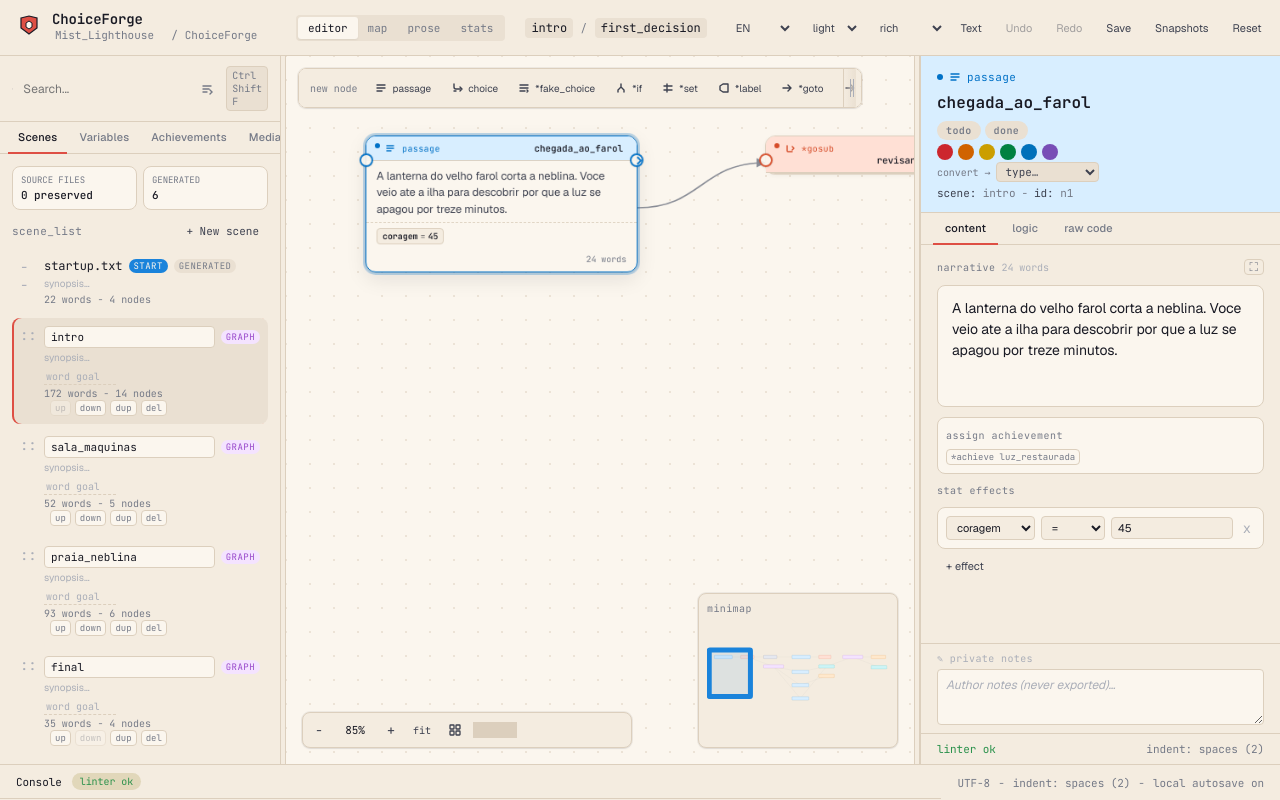
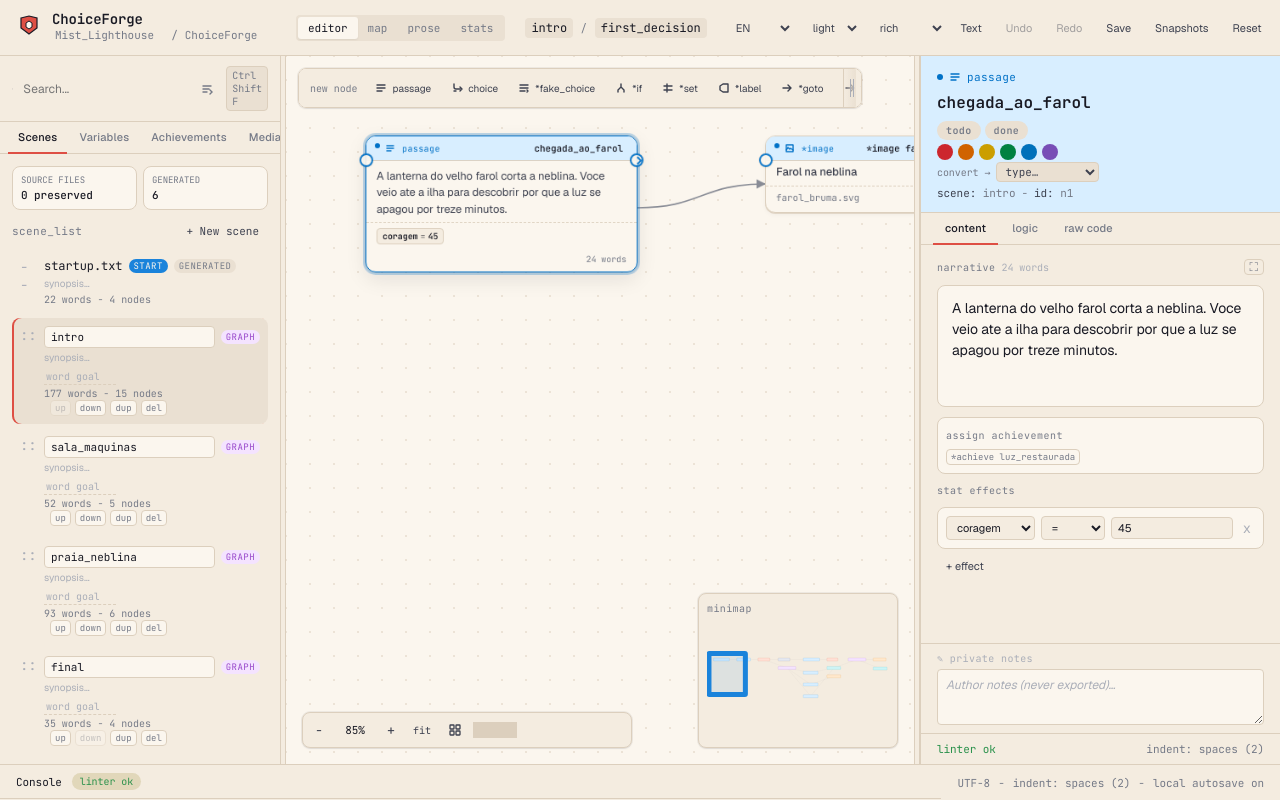
Before and after one commit to viniman27/ChoiceForge, a React (Vite) app: page / in a window 1280 px wide. Shown: the top 800 px of the page. Built offline with nearby package versions, Linux system fonts and the light colour scheme.

Commit message:
Inject project assets into CS runtime iframe via MutationObserver

```diff
--- a/src/components/OfficialPlayView.tsx
+++ b/src/components/OfficialPlayView.tsx
@@ -86,10 +86,22 @@ window.allScenes=${safeJson(allScenes)};
 })();`;
 }
 
+function buildAssetPatcherJs(project: ChoiceForgeProject): string {
+  const map: Record<string, string> = {};
+  for (const a of project.assets) {
+    if (a.fileName && a.dataUrl && (a.kind === "image" || a.kind === "audio")) {
+      map[a.fileName] = a.dataUrl;
+    }
+  }
+  if (!Object.keys(map).length) return "";
+  return `(function(){var m=${safeJson(map)};function p(n){if(!n||n.nodeType!==1)return;var t=n.tagName;if(t==='IMG'||t==='AUDIO'||t==='SOURCE'){var s=n.getAttribute('src')||'';var k=s.split('/').pop()||s;if(m[k])n.src=m[k];}n.childNodes.forEach(p);}new MutationObserver(function(ms){ms.forEach(function(mu){mu.addedNodes.forEach(p);if(mu.type==='attributes'&&mu.target)p(mu.target);});}).observe(document.documentElement,{childList:true,subtree:true,attributes:true,attributeFilter:['src']});p(document.documentElement);})();`;
+}
+
 function buildSrcdoc(project: ChoiceForgeProject, forcedScene: string): string {
   const base = window.location.origin;
   const play = `${base}/play`;
   const initJs = buildInitJs(project, forcedScene);
+  const patcherJs = buildAssetPatcherJs(project);
   return `<!DOCTYPE html>
 <html>
 <head>
@@ -104,7 +116,7 @@ function buildSrcdoc(project: ChoiceForgeProject, forcedScene: string): string {
 <script src="${play}/ui.js"></script>
 <script src="${play}/scene.js"></script>
 <script src="${play}/navigator.js"></script>
-<script>${initJs}</script>
+<script>${initJs}</script>${patcherJs ? `\n<script>${patcherJs}</script>` : ""}
 <link rel="stylesheet" href="${play}/alertify.css">
 <script>window.storeName=null;var rootDir="${base}/";</script>
 </head>
--- a/src/data/sampleProject.ts
+++ b/src/data/sampleProject.ts
@@ -15,7 +15,7 @@ const intro: SceneGraph = {
     {
       id: "n2",
       type: "choice",
-      x: 560,
+      x: 880,
       y: 210,
       w: 360,
       title: "primeira_investigacao",
@@ -26,19 +26,20 @@ const intro: SceneGraph = {
         { text: "Ligar para a capitania antes de entrar.", to: "n5", cond: { type: "selectable_if", expr: "sinal_radio" }, reuse: "disable", sets: [{ var: "sinal_radio", op: "=", val: "false" }] },
       ],
     },
-    { id: "n9", type: "gosub", x: 420, y: 70, w: 240, title: "*gosub revisar_diario" },
-    { id: "n10", type: "label", x: 420, y: -170, w: 240, title: "*label revisar_diario" },
+    { id: "n15", type: "image", x: 420, y: 70, w: 280, title: "*image farol_bruma.svg", target: "farol_bruma.svg", prompt: "Farol na neblina" },
+    { id: "n9", type: "gosub", x: 740, y: 70, w: 240, title: "*gosub revisar_diario" },
+    { id: "n10", type: "label", x: 740, y: -170, w: 240, title: "*label revisar_diario" },
     {
       id: "n11",
       type: "passage",
-      x: 720,
+      x: 1040,
       y: -170,
       w: 330,
       title: "nota_do_diario",
       body: "Antes de decidir o caminho, voce revisa uma anotacao no diario: a luz falha sempre que o relogio naval atrasa treze minutos.",
       sets: [{ var: "pistas", op: "+", val: "1" }],
     },
-    { id: "n12", type: "return", x: 1100, y: -170, w: 220, title: "*return" },
+    { id: "n12", type: "return", x: 1420, y: -170, w: 220, title: "*return" },
     {
       id: "n3",
       type: "passage",
@@ -86,7 +87,8 @@ const intro: SceneGraph = {
     { id: "n14", type: "restore_checkpoint", x: 1980, y: 540, w: 280, title: "*restore_checkpoint antes_da_maquina" },
   ],
   edges: [
-    { from: "n1", to: "n9", kind: "flow" },
+    { from: "n1", to: "n15", kind: "flow" },
+    { from: "n15", to: "n9", kind: "flow" },
     { from: "n9", to: "n2", kind: "flow" },
     { from: "n9", to: "n10", kind: "goto", label: "*gosub" },
     { from: "n10", to: "n11", kind: "flow" },
```
Also changed, not shown: 1 other file (tests, documents, lock files or other folders).
